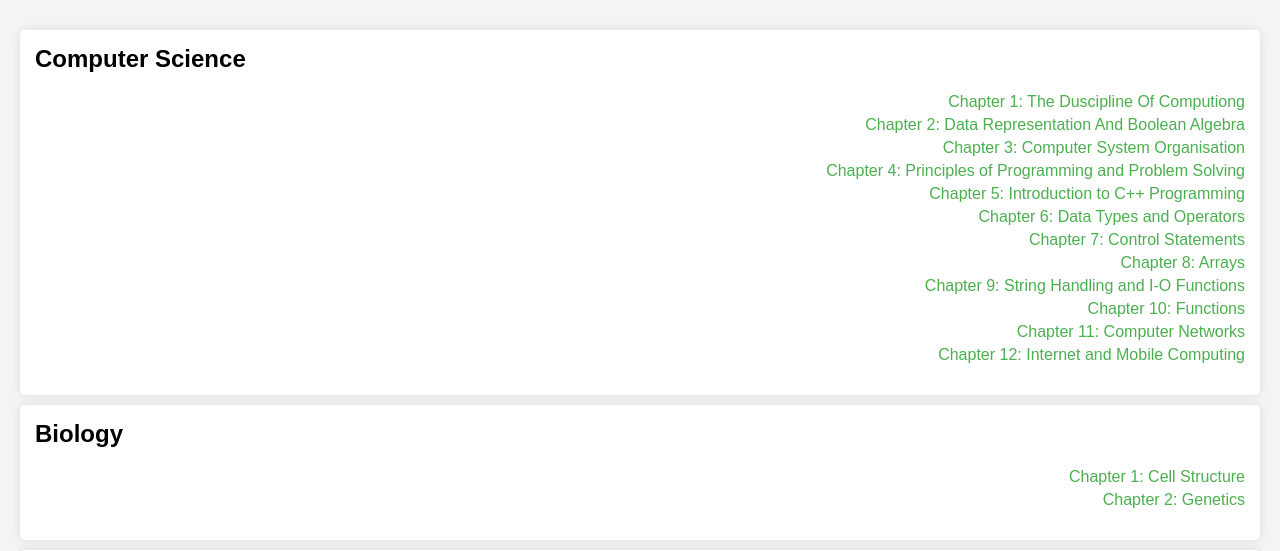
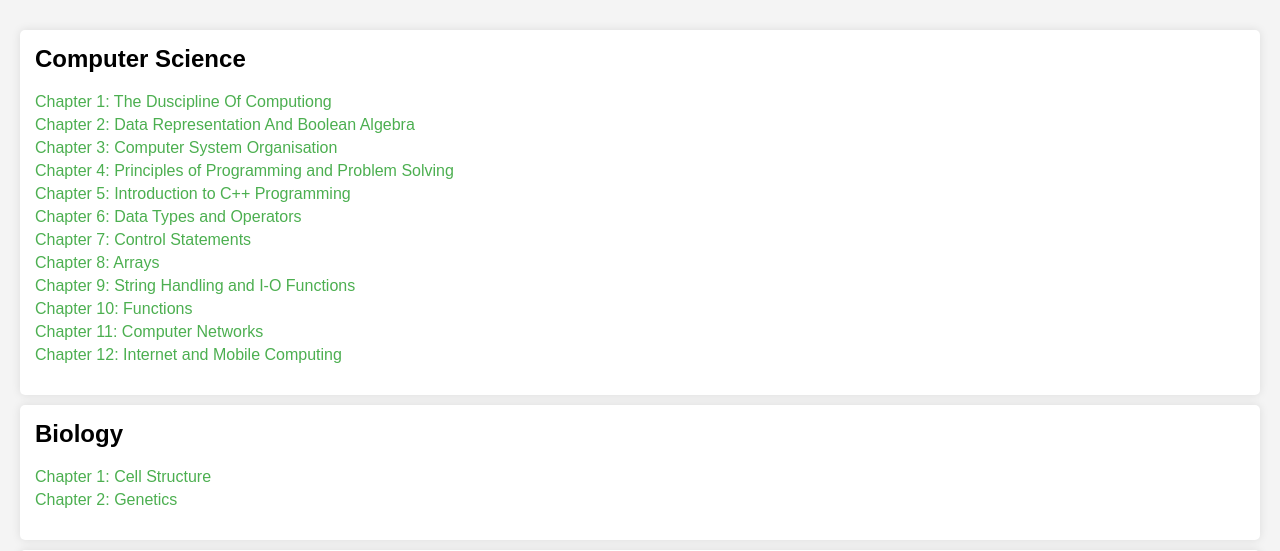
Before and after one commit to SHIBIL143/shibilgamer, a PHP site: page /plusonenotes/index.html in a window 1280 px wide. Shown: the part 69-620 px from the top of the page. Run offline with PHP 8.4, Linux system fonts and the light colour scheme.

Commit message:
Update styles.css

```diff
--- a/plusonenotes/styles.css
+++ b/plusonenotes/styles.css
@@ -44,13 +44,13 @@ main {
 .subject a {
     text-decoration: none;
     color: #4CAF50;
-    text-align: right; /* Aligns the text to the right */
+    text-align: left; /* Aligns the text to the right */
     display: block; /* Ensures the text alignment takes effect */
 }
 
 .subject a:hover {
     text-decoration: underline;
-    text-align: right; /* Aligns the text to the right on hover as well */
+    text-align: left; /* Aligns the text to the right on hover as well */
 }
 
 
```
